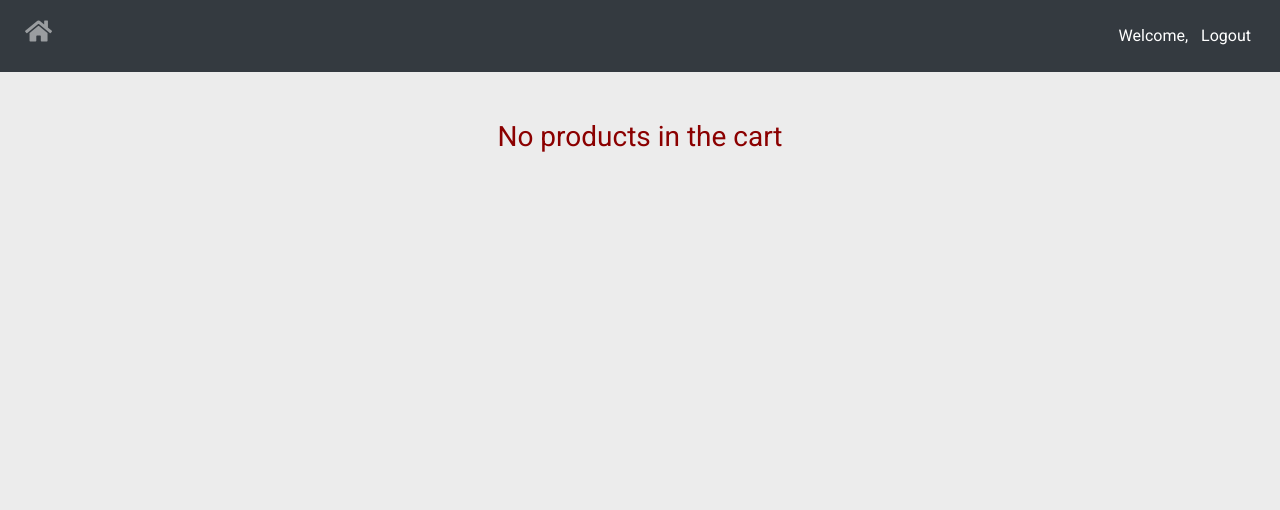
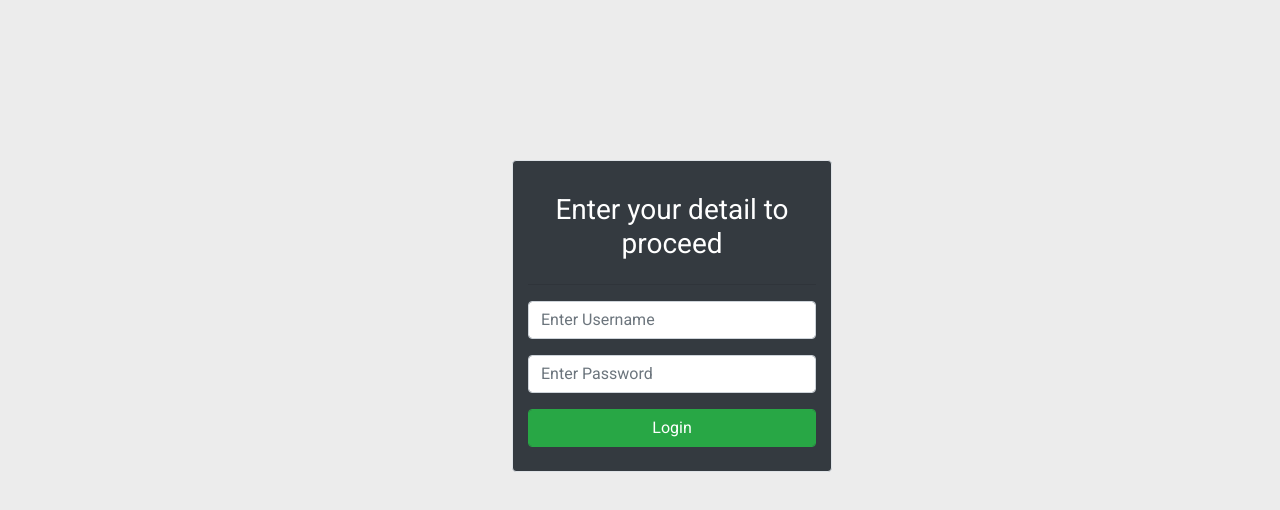
Before and after one commit to Aasess/ReactCart, a React (Create React App) app: page /cart in a window 1280 px wide. Shown: the top 510 px of the page. Built offline with nearby package versions, Linux system fonts and the light colour scheme.

Commit message:
bug on react router fixed

```diff
--- a/src/App.js
+++ b/src/App.js
@@ -21,7 +21,9 @@ const App = () => {
             <Route exact path="/">
                     {user.loggedIn? <Home />:<Login />}
             </Route>
-                <Route exact path="/cart" component={Cart}/>
+                <Route exact path="/cart" component={Cart}>
+                {!user.loggedIn && <Login />}
+                </Route>
             </Switch>
         </Router>
         )
```
